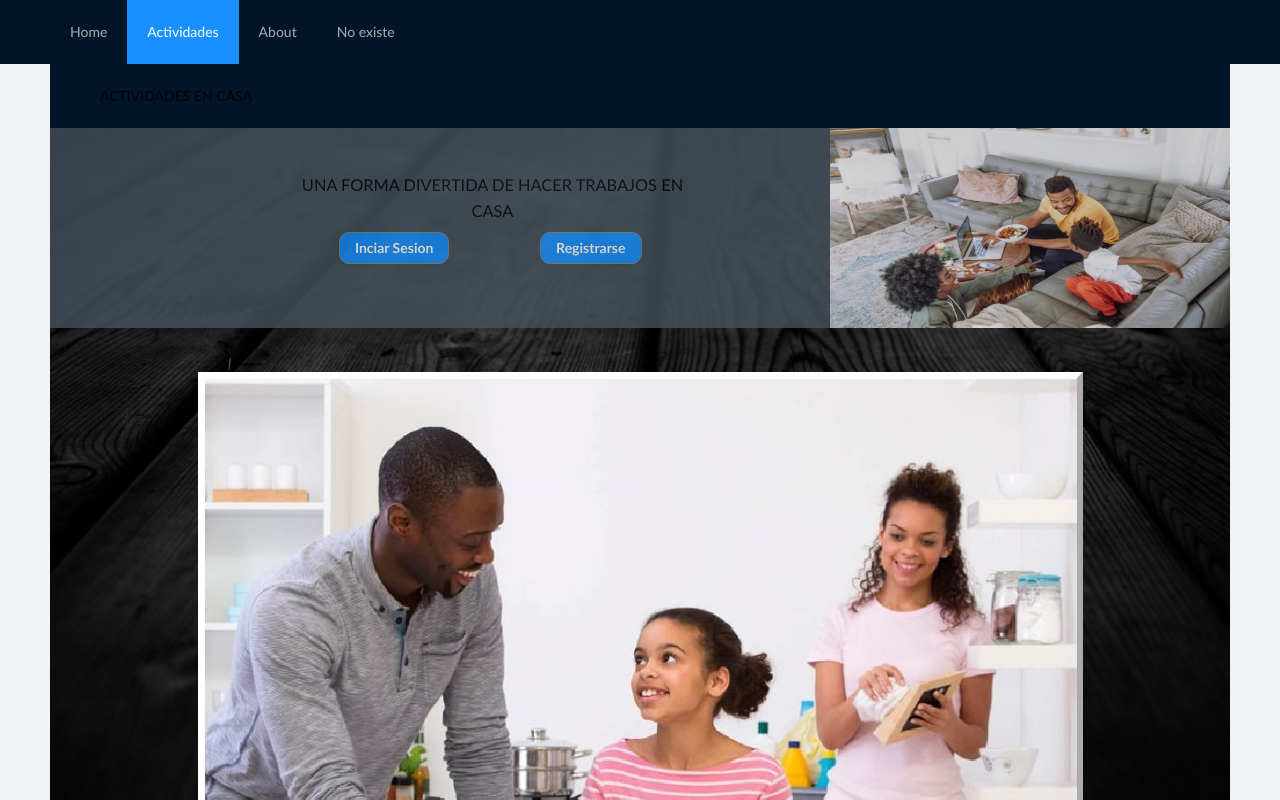
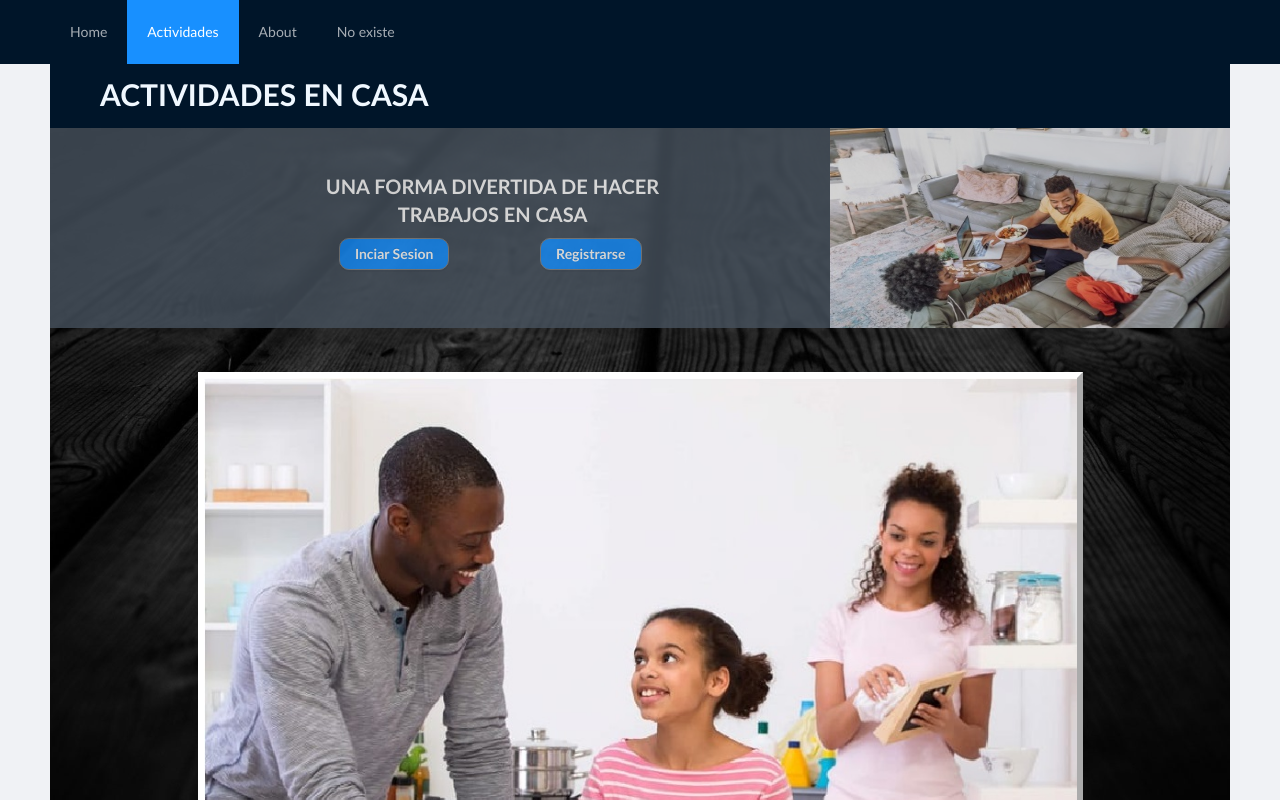
Before and after one commit to DDI-ESFOT/proyecto-semestre-2020b-grupo-3-actividades-en-casa, a React (Create React App) app: page / in a window 1280 px wide. Shown: the top 800 px of the page. Built offline with nearby package versions, Linux system fonts and the light colour scheme.

Commit message:
Update HomePage.js

```diff
--- a/src/pages/HomePage.js
+++ b/src/pages/HomePage.js
@@ -92,7 +92,9 @@ const HomePage = () => {
     <>
       <Layout className="layout">
         <Header className="main-header">
-          <h1>ACTIVIDADES EN CASA</h1>
+          <Title level={2} id="title">
+            ACTIVIDADES EN CASA
+          </Title>
         </Header>
 
         <Content className="main-content">
@@ -101,7 +103,7 @@ const HomePage = () => {
             <Col span={8} type="flex" align="middle">
               <br></br>
               <br></br>
-              <h3>UNA FORMA DIVERTIDA DE HACER TRABAJOS EN CASA</h3>
+              <Title level={4} id="headt">UNA FORMA DIVERTIDA DE HACER TRABAJOS EN CASA</Title>
               <Row>
                 <Col span={12}>
                   <Button type="primary" onClick={showModal2}>
```
